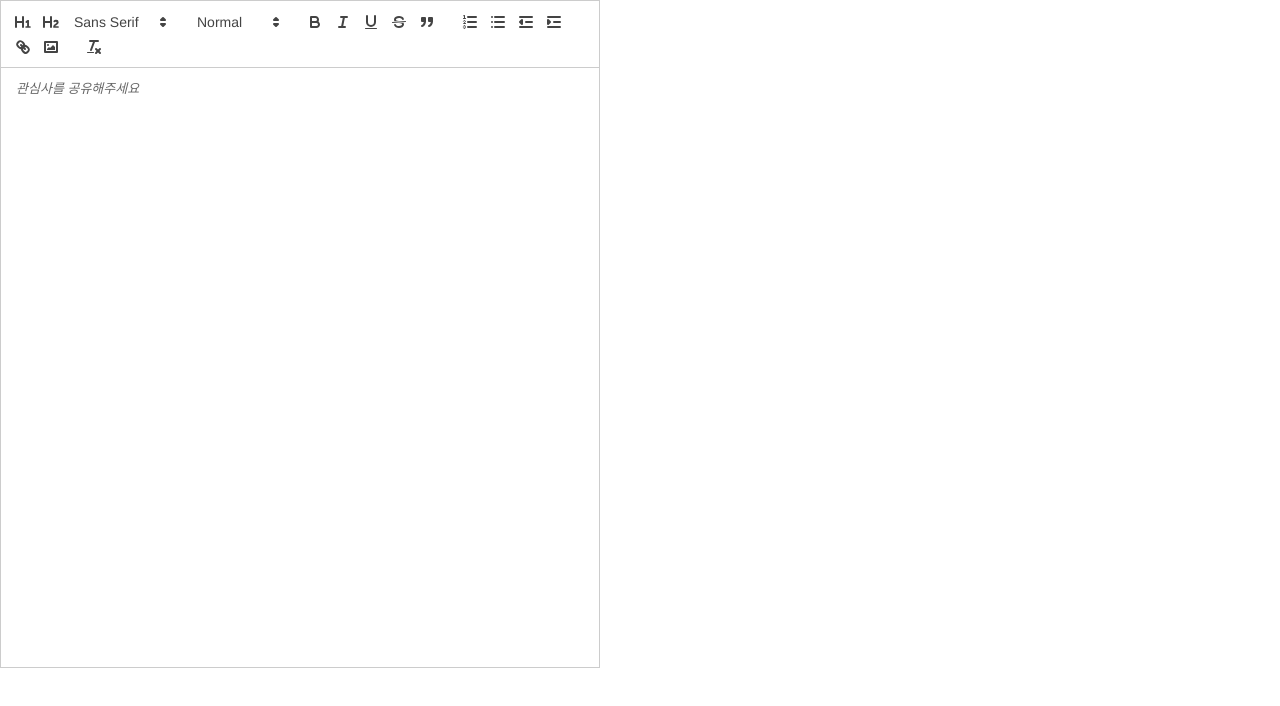
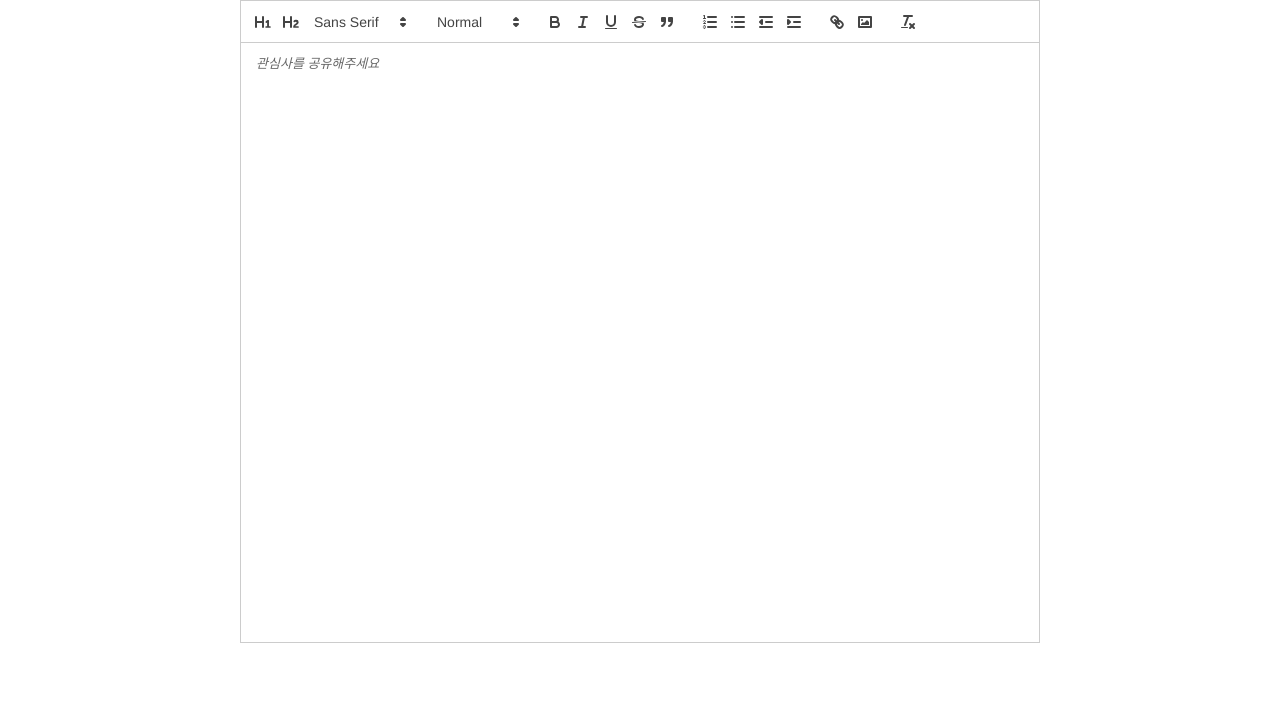
Before and after one commit to wltn11111/final, a React (Create React App) app in the folder frontend/: page /newpost in a window 1280 px wide. Shown: the top 706 px of the page. Built offline with nearby package versions, Linux system fonts and the light colour scheme.

Commit message:
view: Editor Component 수정

```diff
--- a/frontend/src/Components/Body/Board/Editor.js
+++ b/frontend/src/Components/Body/Board/Editor.js
@@ -1,3 +1,4 @@
+import 'bootstrap/dist/css/bootstrap.css';
 import React, { Component, useState } from "react";
 import ReactQuill, { Quill } from "react-quill";
 import "react-quill/dist/quill.snow.css";
@@ -22,9 +23,8 @@ export default class Editor extends React.Component {
 
   render () {
     return (
-      <div style={{width : "600px", height : "600px"}}>
         <ReactQuill
-          style={{width:"100%" , height: "100%"}}
+          style={{width:"800px" , height: "600px" , margin : "auto"}}
           onChange={this.handleChange}
           value={this.state.editorHtml}
           modules={Editor.modules}
@@ -33,7 +33,7 @@ export default class Editor extends React.Component {
           placeholder={"관심사를 공유해주세요"}
          />
 
-       </div>
+
      )
   }
 }
```
